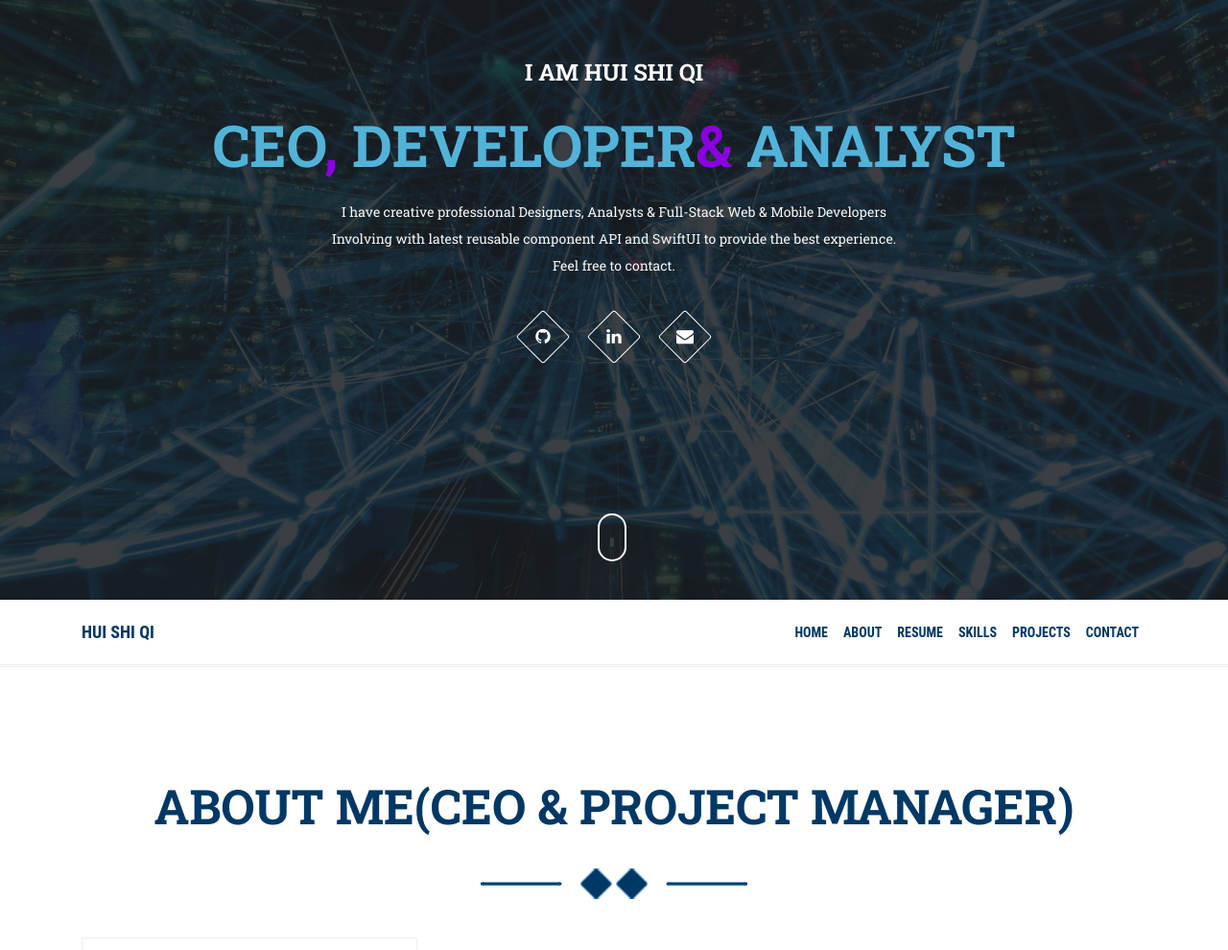
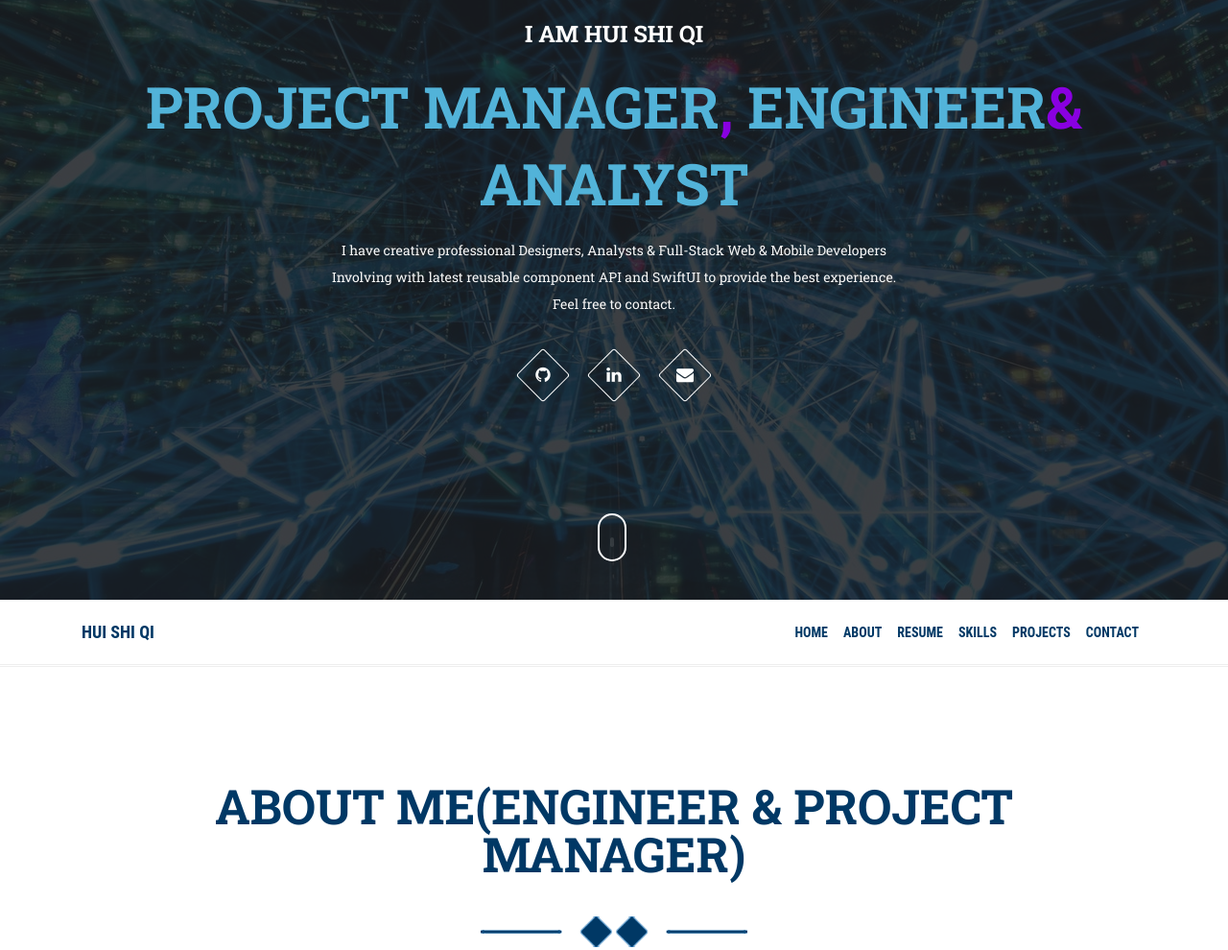
Before and after one commit to nightsky108/nightsky108.github.io, a plain HTML site: page index.html in a window 1280 px wide. Shown: the part 175-1165 px from the top of the page at 96% size. Drawn offline with nearby package versions, Linux system fonts and the light colour scheme; animation ran at ten frames a second.

Commit message:
update role

```diff
--- a/index.html
+++ b/index.html
@@ -81,7 +81,7 @@
 	<section id="home" class="tt-fullHeight" data-stellar-vertical-offset="50" data-stellar-background-ratio="0.2">
 		<div class="intro">
 			<div class="intro-sub">I am Hui Shi Qi</div>
-      <h1>CEO<span class="light-pur">&#44;</span> Developer<span class="light-pur">&amp;</span> Analyst</h1>
+      <h1>Project Manager<span class="light-pur">&#44;</span> Engineer<span class="light-pur">&amp;</span> Analyst</h1>
       <!-- <h1>Dedicated <span>Analyst</span></h1> -->
 			<p>I have creative professional Designers, Analysts &amp; Full-Stack Web & Mobile Developers<br> Involving with latest reusable component API and SwiftUI to provide the best experience. <br> Feel free to contact.</p>
 
@@ -141,7 +141,7 @@
     <!-- About Section -->
     <section id="about" class="about-section section-padding">
       <div class="container">
-        <h2 class="section-title wow fadeInUp">About Me(CEO & Project Manager)
+        <h2 class="section-title wow fadeInUp">About Me(Engineer & Project Manager)
           <img class="sec-break" src="./assets/images/section-divider-n.png">
         </h2>
 
@@ -196,7 +196,7 @@
 
             <div class="download-button">
               <a class="btn btn-info btn-lg" href="#contact"><i class="fa fa-paper-plane"></i>Send me message</a>
-              <a class="btn btn-primary btn-lg" href="./assets/resume.pdf"><i class="fa fa-download"></i>Download Résumé</a>
+              <a class="btn btn-primary btn-lg" href="./assets/resume.pdf"><i class="fa fa-download"></i>Download Resume</a>
             </div>
           </div>
 
@@ -331,8 +331,8 @@
                                 <div class="timeline-panel-S wow fadeInUp">
                                     <div class="timeline-content-S">
                                         <div class="timeline-heading">
-                                            <h3>IoT, AR/VR, Blockchain expert & CEO</h3>
-                                            <span><a href="https://furrycanva.com">FurryCanva</a>, China</span>
+                                            <h3>Project Manager</h3>
+                                            <span><a href="https://furrycanva.com">FurryCanva</a>, US</span>
                                         </div><!-- /timeline-heading -->
 
                                         <div class="timeline-body">
```
Also changed, not shown: 2 other files.
